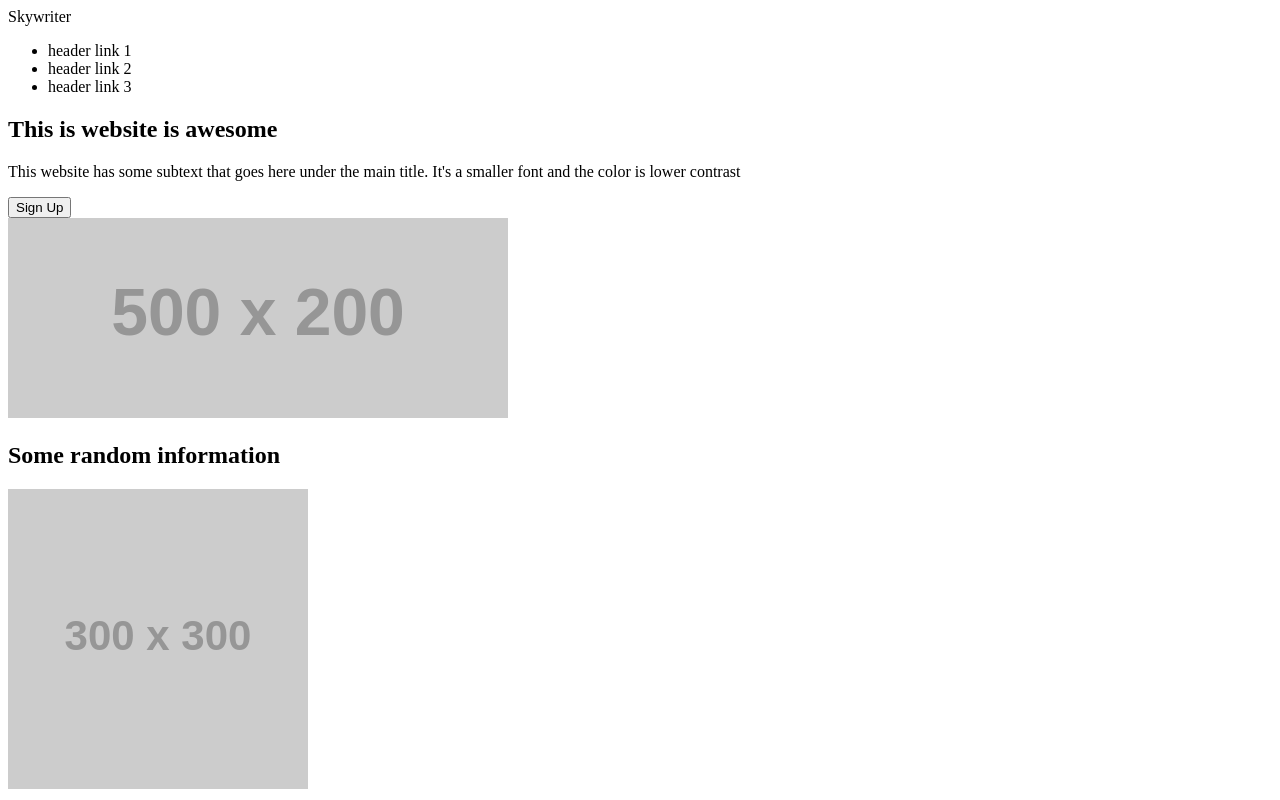
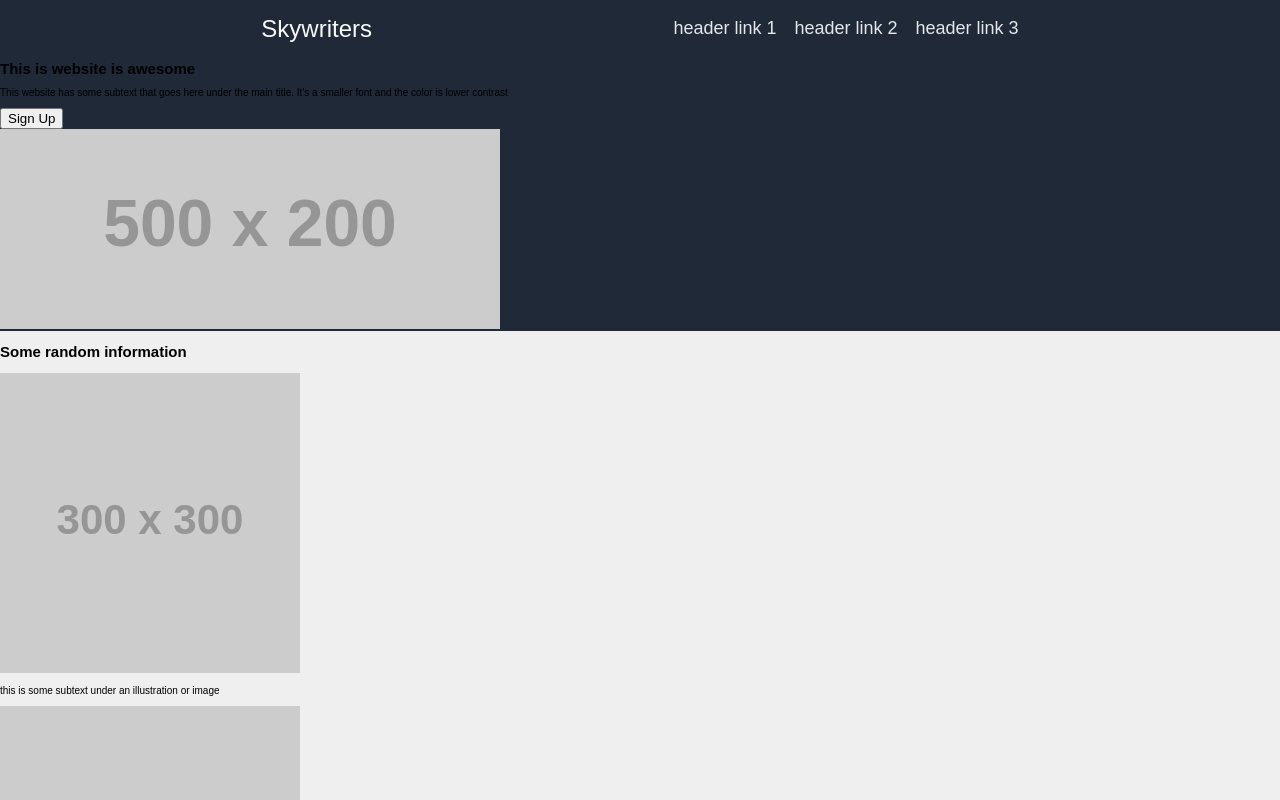
Before and after one commit to stellanuitTemi/odin-landing-page, a plain HTML site: page index.html in a window 1280 px wide. Shown: the top 800 px of the page. Drawn offline with Linux system fonts and the light colour scheme; placeholder pictures from the web are drawn by us.

Commit message:
Add style.css and Google fonts support
Create a style.css file, added support for the Google font Roboto Flex
and started style the landing page

```diff
--- a/index.html
+++ b/index.html
@@ -4,12 +4,19 @@
     <meta charset="UTF-8" />
     <meta name="viewport" content="width=device-width, initial-scale=1.0" />
     <title>Skywriters - Connecting and writing fated stories</title>
+    <link href="style.css" rel="stylesheet" />
+    <link rel="preconnect" href="https://fonts.googleapis.com" />
+    <link rel="preconnect" href="https://fonts.gstatic.com" crossorigin />
+    <link
+      href="https://fonts.googleapis.com/css2?family=Roboto+Flex:opsz,wght@8..144,100..1000&display=swap"
+      rel="stylesheet"
+    />
   </head>
   <body>
     <header class="top-navigation">
       <div class="container">
         <div class="top-navigation-wrapper">
-          <a class="logo">Skywriter</a>
+          <a class="logo">Skywriters</a>
         </div>
         <div class="top-navigation-main">
           <nav class="main-nav">
--- /dev/null
+++ b/style.css
@@ -0,0 +1,48 @@
+html {
+  font-size: 62.5%;
+}
+
+body {
+  margin: 0;
+  padding: 0;
+  box-sizing: border-box;
+  background-color: #efefef;
+  font-family: "Roboto-flex", sans-serif;
+}
+
+.top-navigation {
+  background-color: #1f2937;
+  color: #f9faf8;
+  max-height: 4rem;
+  padding-bottom: 2em;
+}
+
+.container {
+  display: flex;
+  justify-content: space-evenly;
+  align-items: center;
+}
+
+.logo {
+  font-size: 2.4rem;
+}
+
+ul {
+  text-decoration: none;
+  list-style-type: none;
+  font-size: 1.8rem;
+  color: #e5e7eb;
+  display: flex;
+  justify-content: space-between;
+  gap: 1em;
+}
+
+.hero-header {
+  background-color: #1f2937;
+  margin: 0;
+  padding: 0;
+}
+
+h1 {
+  margin: 0;
+}
```
